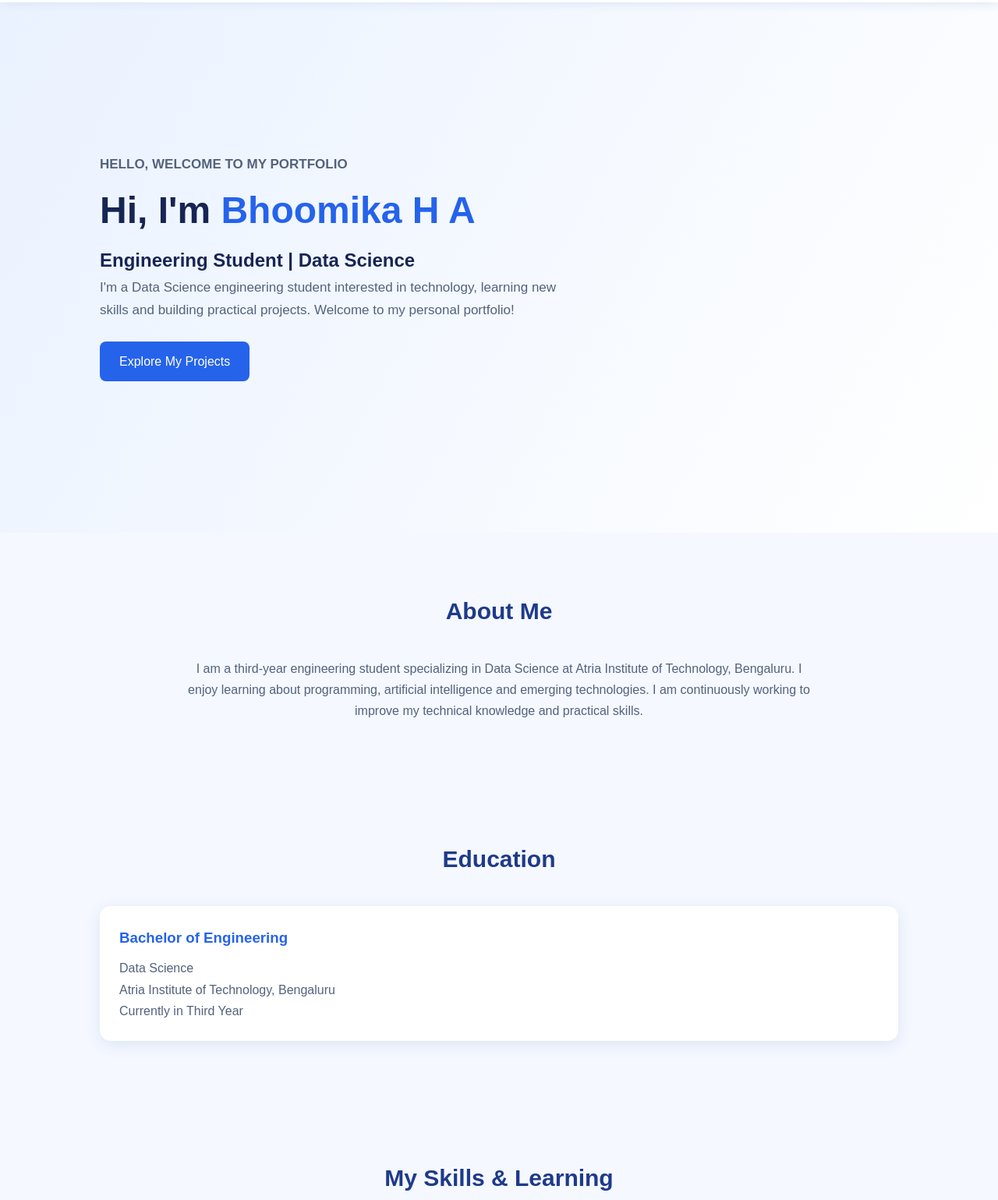
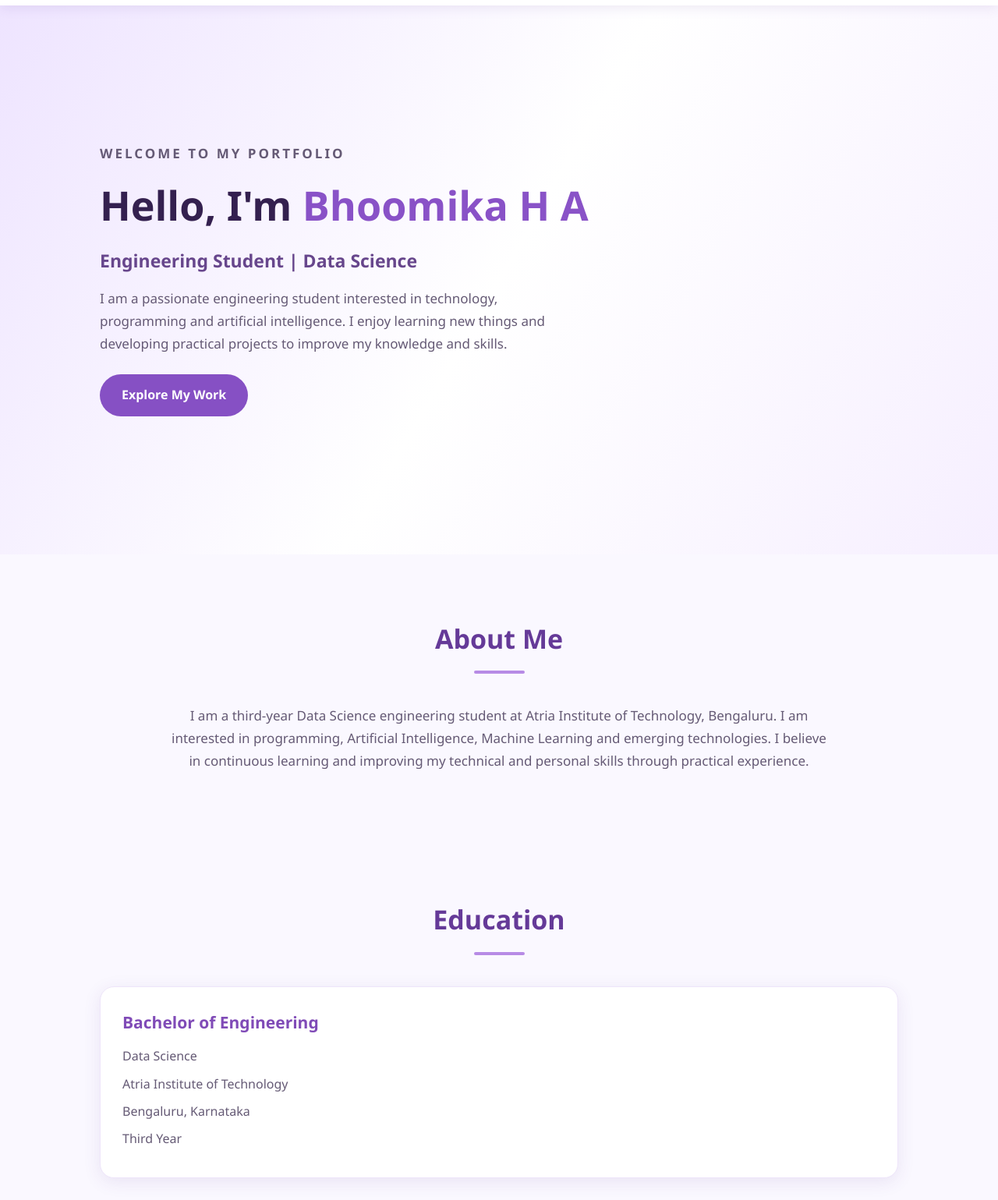
Before and after one commit to bhoomika5443/Portfolio-, a plain HTML site: page index.html in a window 1280 px wide. Shown: the part 72-1611 px from the top of the page at 78% size. Drawn offline with Linux system fonts and the light colour scheme.

Commit message:
Refactor index.html for style and content updates
Updated styles and content in index.html for improved aesthetics and clarity.

```diff
--- a/index.html
+++ b/index.html
@@ -14,168 +14,237 @@
 }
 
 body {
-    font-family: Arial, sans-serif;
-    background: #f5f8ff;
-    color: #172554;
+    font-family: 'Segoe UI', Arial, sans-serif;
+    background: #faf8ff;
+    color: #30234a;
     line-height: 1.7;
 }
 
 header {
-    background: white;
+    background: #ffffff;
     padding: 18px 8%;
     display: flex;
     justify-content: space-between;
     align-items: center;
     position: sticky;
     top: 0;
-    box-shadow: 0 2px 12px #dce5f5;
-    z-index: 10;
+    z-index: 100;
+    box-shadow: 0 3px 15px rgba(91, 52, 145, 0.10);
 }
 
 .logo {
-    font-size: 23px;
+    font-size: 25px;
     font-weight: bold;
-    color: #2563eb;
+    color: #7542b8;
 }
 
 nav a {
-    color: #243b67;
     text-decoration: none;
+    color: #493765;
     margin-left: 18px;
     font-size: 14px;
+    font-weight: 600;
 }
 
 nav a:hover {
-    color: #2563eb;
+    color: #a36be0;
 }
 
 .hero {
-    min-height: 85vh;
+    min-height: 88vh;
     display: flex;
     align-items: center;
-    padding: 70px 10%;
-    background: linear-gradient(120deg, #eaf2ff, white);
+    padding: 80px 10%;
+    background: linear-gradient(120deg, #eee4ff, #ffffff, #f6efff);
+}
+
+.hero-content {
+    max-width: 750px;
+}
+
+.tag {
+    color: #9255d0;
+    font-weight: bold;
+    letter-spacing: 3px;
+    font-size: 13px;
 }
 
 .hero h1 {
-    font-size: 48px;
+    font-size: 52px;
     line-height: 1.2;
-    margin: 15px 0;
+    margin: 20px 0;
+    color: #34204f;
 }
 
 .hero h1 span {
-    color: #2563eb;
+    color: #8952c7;
+}
+
+.hero h2 {
+    font-size: 23px;
+    color: #67468c;
+    margin-bottom: 15px;
 }
 
 .hero p {
-    max-width: 600px;
-    color: #53627c;
+    color: #655a75;
     font-size: 17px;
-}
-
-.tag {
-    color: #2563eb;
-    font-weight: bold;
+    max-width: 620px;
 }
 
 .btn {
     display: inline-block;
     margin-top: 25px;
-    background: #2563eb;
+    padding: 13px 28px;
+    background: #8650c4;
     color: white;
-    padding: 12px 25px;
-    border-radius: 8px;
+    border-radius: 30px;
     text-decoration: none;
+    font-weight: 600;
+    transition: 0.3s;
+}
+
+.btn:hover {
+    background: #5e3294;
+    transform: translateY(-3px);
 }
 
 section {
-    padding: 75px 10%;
+    padding: 80px 10%;
 }
 
 .section-title {
     text-align: center;
-    font-size: 30px;
-    margin-bottom: 35px;
-    color: #1e3a8a;
+    color: #653a98;
+    font-size: 34px;
+    margin-bottom: 40px;
+}
+
+.section-title::after {
+    content: "";
+    display: block;
+    width: 65px;
+    height: 4px;
+    background: #b78be5;
+    margin: 12px auto;
+    border-radius: 5px;
 }
 
 .about {
+    max-width: 850px;
+    margin: auto;
     text-align: center;
-    max-width: 800px;
-    margin: auto;
-    color: #53627c;
+    color: #655a75;
+    font-size: 17px;
 }
 
 .cards {
     display: grid;
-    grid-template-columns: repeat(auto-fit, minmax(220px, 1fr));
-    gap: 22px;
+    grid-template-columns: repeat(auto-fit, minmax(240px, 1fr));
+    gap: 25px;
 }
 
 .card {
     background: white;
-    padding: 25px;
-    border-radius: 14px;
-    box-shadow: 0 5px 20px #dce5f5;
+    padding: 28px;
+    border-radius: 18px;
+    box-shadow: 0 5px 22px rgba(91, 52, 145, 0.10);
+    border: 1px solid #eee5fa;
+    transition: 0.3s;
+}
+
+.card:hover {
+    transform: translateY(-7px);
+    box-shadow: 0 10px 28px rgba(91, 52, 145, 0.17);
 }
 
 .card h3 {
-    color: #2563eb;
-    margin-bottom: 10px;
+    color: #804bb7;
+    margin-bottom: 12px;
+    font-size: 21px;
 }
 
 .card p {
-    color: #53627c;
+    color: #655a75;
+    margin-bottom: 8px;
+}
+
+.card a {
+    color: #824bc0;
+    font-weight: bold;
 }
 
 .skills {
     display: flex;
+    justify-content: center;
     flex-wrap: wrap;
-    justify-content: center;
-    gap: 14px;
+    gap: 16px;
 }
 
 .skills span {
-    background: #e3edff;
-    color: #1d4ed8;
-    padding: 12px 20px;
-    border-radius: 25px;
+    background: #eee3fb;
+    color: #663b96;
+    padding: 12px 23px;
+    border-radius: 30px;
+    font-weight: 600;
+    border: 1px solid #dfc9f4;
+    transition: 0.3s;
+}
+
+.skills span:hover {
+    background: #8650c4;
+    color: white;
 }
 
 .contact {
+    background: #eee5fb;
     text-align: center;
-    background: #eaf2ff;
+}
+
+.contact p {
+    color: #5c4b72;
+    margin: 10px 0;
 }
 
 .contact a:not(.btn) {
-    color: #2563eb;
+    color: #7542b8;
+    font-weight: bold;
     text-decoration: none;
 }
 
 footer {
+    background: #382451;
+    color: white;
     text-align: center;
-    padding: 22px;
-    background: #172554;
-    color: white;
+    padding: 25px;
 }
 
-@media(max-width: 700px) {
+@media(max-width: 750px) {
     header {
         flex-direction: column;
-        gap: 12px;
+        gap: 15px;
+    }
+
+    nav {
+        display: flex;
+        flex-wrap: wrap;
+        justify-content: center;
     }
 
     nav a {
-        margin: 5px;
-        font-size: 12px;
+        margin: 5px 8px;
     }
 
     .hero h1 {
-        font-size: 36px;
+        font-size: 38px;
+    }
+
+    .hero h2 {
+        font-size: 19px;
     }
 
     section {
-        padding: 55px 7%;
+        padding: 60px 7%;
     }
 }
 </style>
@@ -196,44 +265,43 @@ footer {
     </nav>
 </header>
 
-<!-- HOME -->
+<!-- HOME SECTION -->
+<div class="hero" id="home">
+    <div class="hero-content">
+        <p class="tag">WELCOME TO MY PORTFOLIO</p>
 
-<div class="hero" id="home">
-    <div>
-        <p class="tag">HELLO, WELCOME TO MY PORTFOLIO</p>
-
-        <h1>Hi, I'm <span>Bhoomika H A</span></h1>
+        <h1>Hello, I'm <span>Bhoomika H A</span></h1>
 
         <h2>Engineering Student | Data Science</h2>
 
         <p>
-            I'm a Data Science engineering student interested in
-            technology, learning new skills and building practical
-            projects. Welcome to my personal portfolio!
+            I am a passionate engineering student interested in
+            technology, programming and artificial intelligence.
+            I enjoy learning new things and developing practical
+            projects to improve my knowledge and skills.
         </p>
 
-        <a class="btn" href="#projects">Explore My Projects</a>
+        <a class="btn" href="#projects">Explore My Work</a>
     </div>
 </div>
 
-<!-- ABOUT -->
-
+<!-- ABOUT SECTION -->
 <section id="about">
     <h2 class="section-title">About Me</h2>
 
     <div class="about">
         <p>
-            I am a third-year engineering student specializing in
-            Data Science at Atria Institute of Technology, Bengaluru.
-            I enjoy learning about programming, artificial intelligence
-            and emerging technologies. I am continuously working to
-            improve my technical knowledge and practical skills.
+            I am a third-year Data Science engineering student
+            at Atria Institute of Technology, Bengaluru.
+            I am interested in programming, Artificial Intelligence,
+            Machine Learning and emerging technologies.
+            I believe in continuous learning and improving my
+            technical and personal skills through practical experience.
         </p>
     </div>
 </section>
 
-<!-- EDUCATION -->
-
+<!-- EDUCATION SECTION -->
 <section id="education">
     <h2 class="section-title">Education</h2>
 
@@ -241,16 +309,16 @@ footer {
         <div class="card">
             <h3>Bachelor of Engineering</h3>
             <p>Data Science</p>
-            <p>Atria Institute of Technology, Bengaluru</p>
-            <p>Currently in Third Year</p>
+            <p>Atria Institute of Technology</p>
+            <p>Bengaluru, Karnataka</p>
+            <p>Third Year</p>
         </div>
     </div>
 </section>
 
-<!-- SKILLS -->
-
+<!-- SKILLS SECTION -->
 <section id="skills">
-    <h2 class="section-title">My Skills & Learning</h2>
+    <h2 class="section-title">My Skills</h2>
 
     <div class="skills">
         <span>Python</span>
@@ -264,8 +332,7 @@ footer {
     </div>
 </section>
 
-<!-- PROJECTS -->
-
+<!-- PROJECTS SECTION -->
 <section id="projects">
     <h2 class="section-title">My Projects</h2>
 
@@ -276,8 +343,8 @@ footer {
 
             <p>
                 A Python-based code review and refactoring project
-                designed to analyze source code, identify possible
-                issues and generate code review reports.
+                focused on analyzing source code, identifying
+                possible issues and generating code review reports.
             </p>
         </div>
 
@@ -285,12 +352,12 @@ footer {
             <h3>Crop Insurance System</h3>
 
             <p>
-                Team project: A Python-based backend that processes
-                CSV data, applies crop insurance business rules
+                A team-based Python backend project that processes
+                CSV files, applies crop insurance business rules
                 and generates premium and claim reports.
             </p>
 
-            <p><small>Team: T009</small></p>
+            <p><strong>Team: T009</strong></p>
 
             <a href="https://github.com/ayaan44-ai/T009-PS-097"
                target="_blank">View Project</a>
@@ -299,14 +366,12 @@ footer {
     </div>
 </section>
 
-<!-- CONTACT -->
-
+<!-- CONTACT SECTION -->
 <section id="contact" class="contact">
     <h2 class="section-title">Contact Me</h2>
 
     <p>Thank you for visiting my portfolio!</p>
-
-    <p>Let's connect and learn together.</p>
+    <p>I'm always happy to connect and learn.</p>
 
     <p>
         Email:
```
